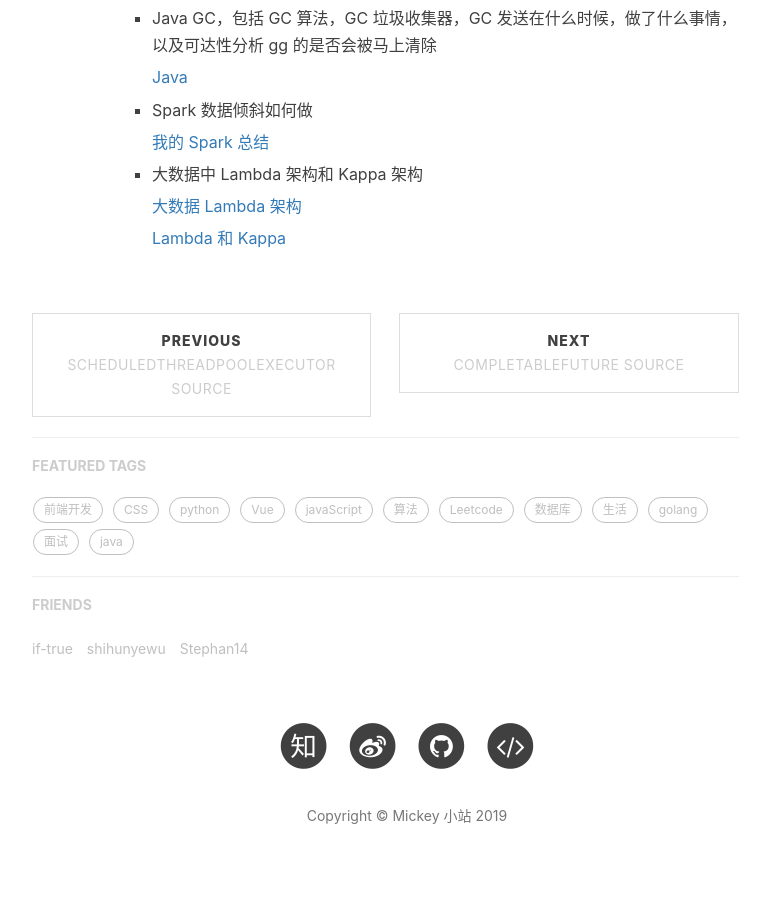
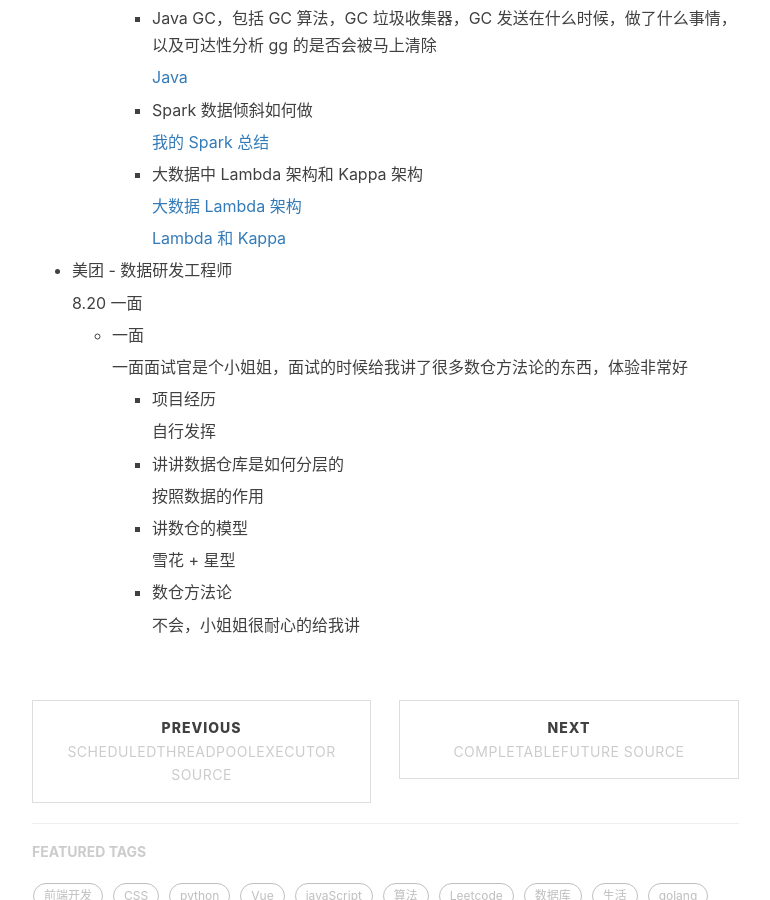
Before and after one commit to mickey0524/mickey0524.github.io, a Jekyll site: the page built from _posts/2019-07-29-autumn-interview.md, in a window 1280 px wide and 900 px high, scrolled down 13338 px. Shown: the whole window, without its empty margins (233-1003 px from the left). Built offline with Jekyll 4.4.1, drawn with Linux system fonts in a browser that asks for light colours; nearby versions of some CDN libraries; comment, search, counter and statistics services are not loaded.

Commit message:
feat(interview): update interview

```diff
--- a/_posts/2019-07-29-autumn-interview.md
+++ b/_posts/2019-07-29-autumn-interview.md
@@ -785,3 +785,27 @@ tags:
             [大数据 Lambda 架构](https://yq.aliyun.com/articles/197233)
 
             [Lambda 和 Kappa](https://blog.csdn.net/jsjsjs1789/article/details/87105858)
+
+* 美团 - 数据研发工程师
+
+    8.20 一面
+
+    * 一面
+
+        一面面试官是个小姐姐，面试的时候给我讲了很多数仓方法论的东西，体验非常好
+
+        * 项目经历
+
+            自行发挥
+
+        * 讲讲数据仓库是如何分层的
+
+            按照数据的作用
+
+        * 讲数仓的模型
+
+            雪花 + 星型
+
+        * 数仓方法论
+
+            不会，小姐姐很耐心的给我讲
```
Also changed, not shown: _posts/2019-03-21-begin-java.md (+7 -0 lines).
